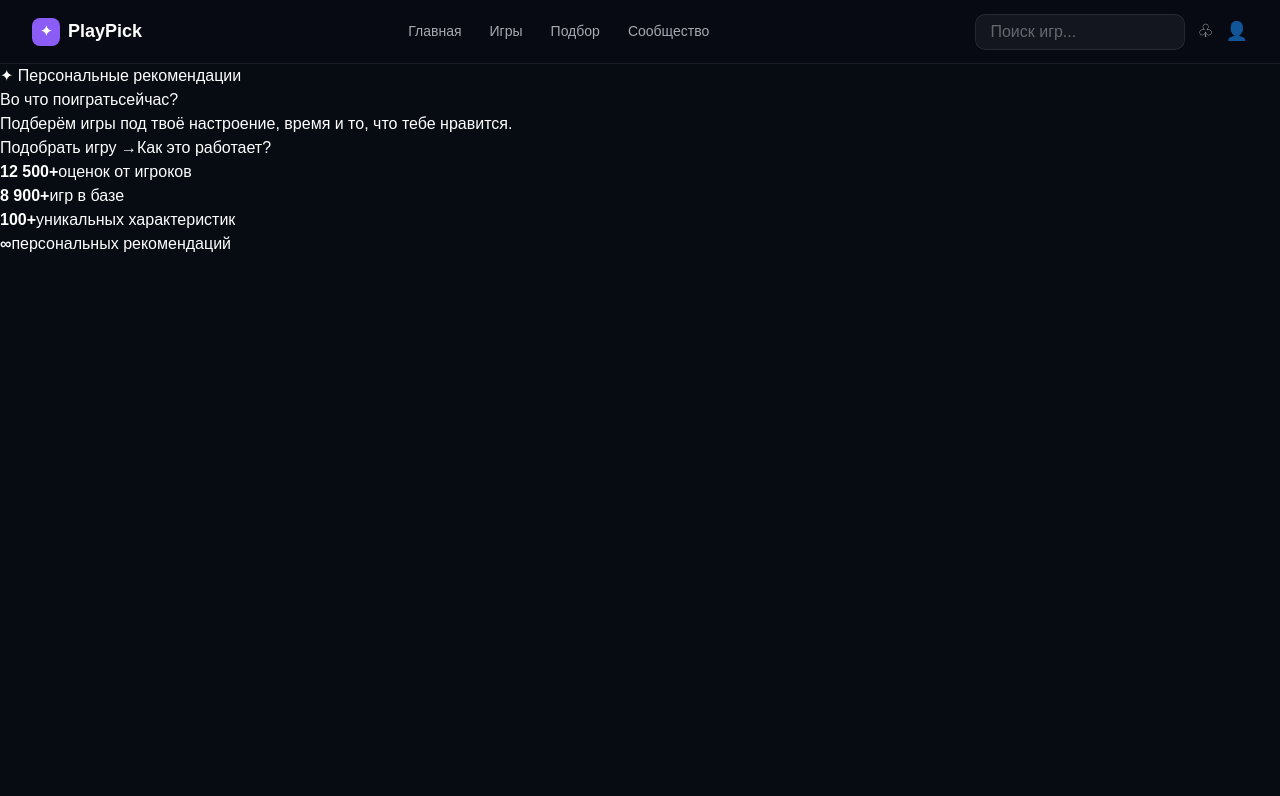
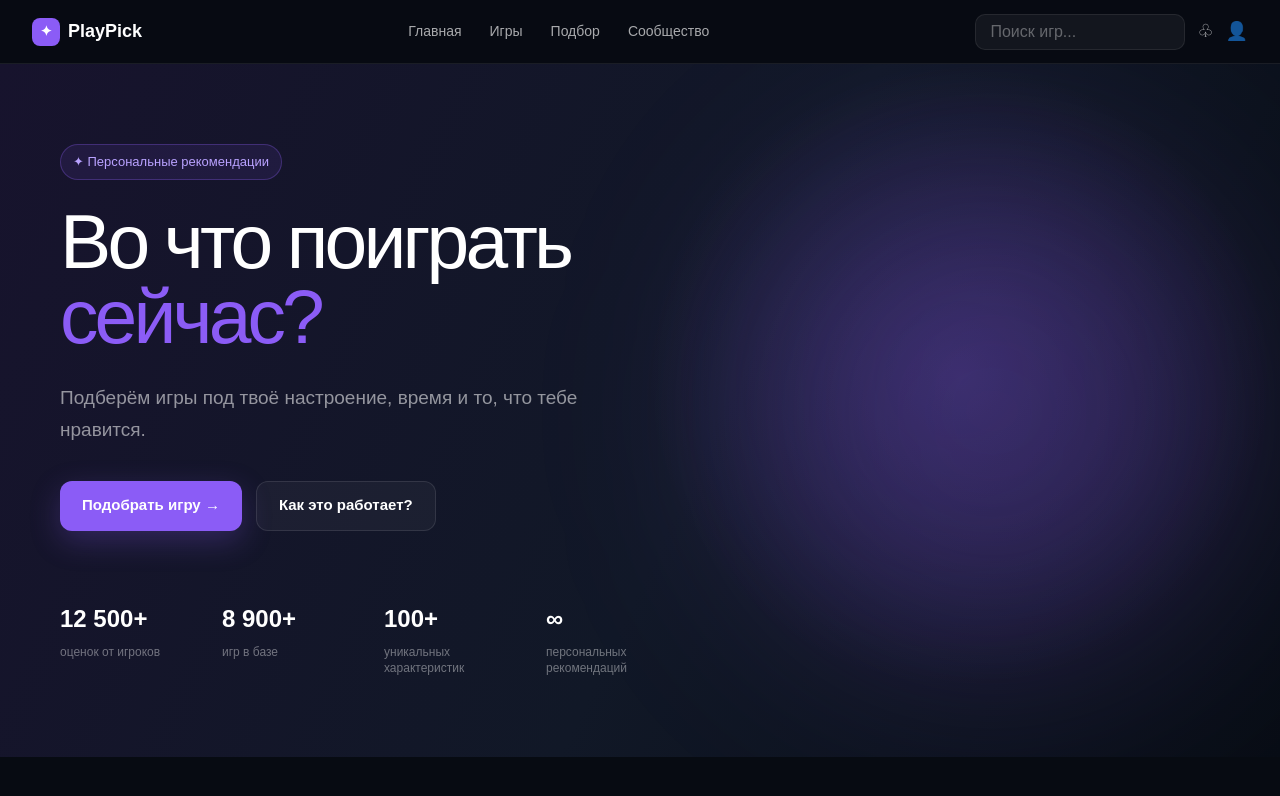
Before and after one commit to abubachir12/PlayPick, a Next.js app: page / in a window 1280 px wide. Shown: the top 796 px of the page. Built offline with nearby package versions, Linux system fonts and the light colour scheme.

Commit message:
обновлены стили главной страницы

```diff
--- a/app/globals.css
+++ b/app/globals.css
@@ -122,3 +122,150 @@ header button {
 header button:hover {
   color: white;
 }
+
+.hero {
+  position: relative;
+  width: 100%;
+  min-height: 600px;
+  display: flex;
+  align-items: center;
+  overflow: hidden;
+  background:
+    radial-gradient(
+      circle at 75% 45%,
+      rgba(139, 92, 246, 0.22),
+      transparent 30%
+    ),
+    linear-gradient(
+      115deg,
+      #17132d 0%,
+      #111827 55%,
+      #080d15 100%
+    );
+}
+
+.hero-content {
+  position: relative;
+  z-index: 2;
+  width: 60%;
+  max-width: 820px;
+  padding: 80px 60px;
+}
+
+.hero-label {
+  display: inline-flex;
+  align-items: center;
+  padding: 7px 12px;
+  border: 1px solid rgba(139, 92, 246, 0.3);
+  border-radius: 999px;
+  background: rgba(139, 92, 246, 0.1);
+  color: #b9a2ff;
+  font-size: 13px;
+}
+
+.hero h1 {
+  margin: 24px 0 0;
+  font-size: clamp(52px, 6vw, 84px);
+  line-height: 0.98;
+  letter-spacing: -0.05em;
+}
+
+.hero h1 span {
+  display: block;
+  color: #8b5cf6;
+}
+
+.hero-description {
+  max-width: 600px;
+  margin: 28px 0 0;
+  color: rgba(255, 255, 255, 0.55);
+  font-size: 19px;
+  line-height: 1.7;
+}
+
+.hero-buttons {
+  display: flex;
+  align-items: center;
+  gap: 14px;
+  margin-top: 34px;
+}
+
+.primary-button,
+.secondary-button {
+  height: 50px;
+  padding: 0 22px;
+  border-radius: 12px;
+  font-size: 15px;
+  font-weight: 600;
+  cursor: pointer;
+}
+
+.primary-button {
+  border: none;
+  background: #8b5cf6;
+  color: white;
+  box-shadow: 0 10px 30px rgba(139, 92, 246, 0.25);
+  transition: 0.2s ease;
+}
+
+.primary-button:hover {
+  background: #9b6cff;
+  transform: translateY(-2px);
+}
+
+.secondary-button {
+  border: 1px solid rgba(255, 255, 255, 0.1);
+  background: rgba(255, 255, 255, 0.04);
+  color: white;
+  transition: 0.2s ease;
+}
+
+.secondary-button:hover {
+  background: rgba(255, 255, 255, 0.08);
+}
+
+.statistics {
+  display: grid;
+  grid-template-columns: repeat(4, 1fr);
+  max-width: 760px;
+  margin-top: 70px;
+}
+
+.stat {
+  display: flex;
+  flex-direction: column;
+  gap: 7px;
+  padding-right: 20px;
+}
+
+.stat strong {
+  font-size: 24px;
+}
+
+.stat span {
+  color: rgba(255, 255, 255, 0.4);
+  font-size: 12px;
+  line-height: 1.4;
+}
+
+/* Правая декоративная область */
+
+.hero-decoration {
+  position: absolute;
+  top: 0;
+  right: 0;
+  width: 45%;
+  height: 100%;
+}
+
+.hero-glow {
+  position: absolute;
+  top: 50%;
+  left: 50%;
+  width: 500px;
+  height: 500px;
+  transform: translate(-50%, -50%);
+  border-radius: 50%;
+  background: rgba(139, 92, 246, 0.2);
+  filter: blur(100px);
+}
```
